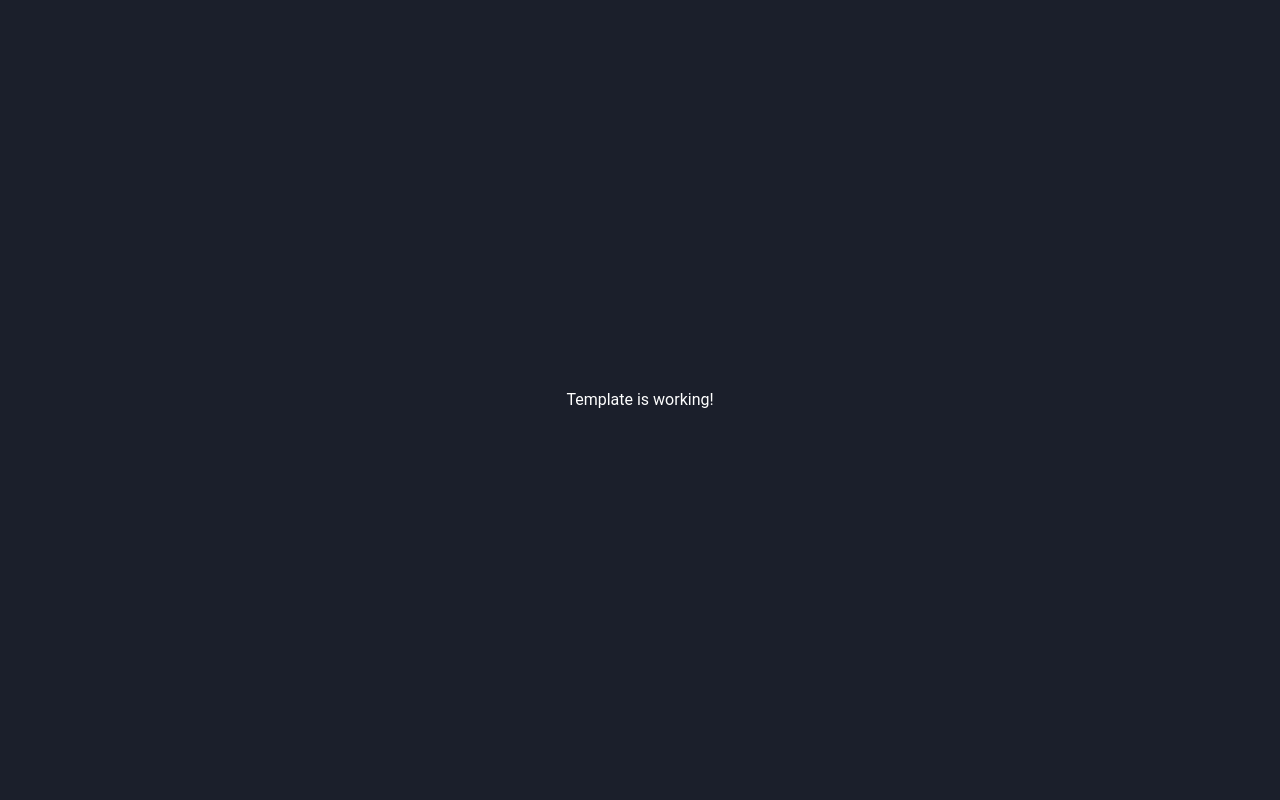
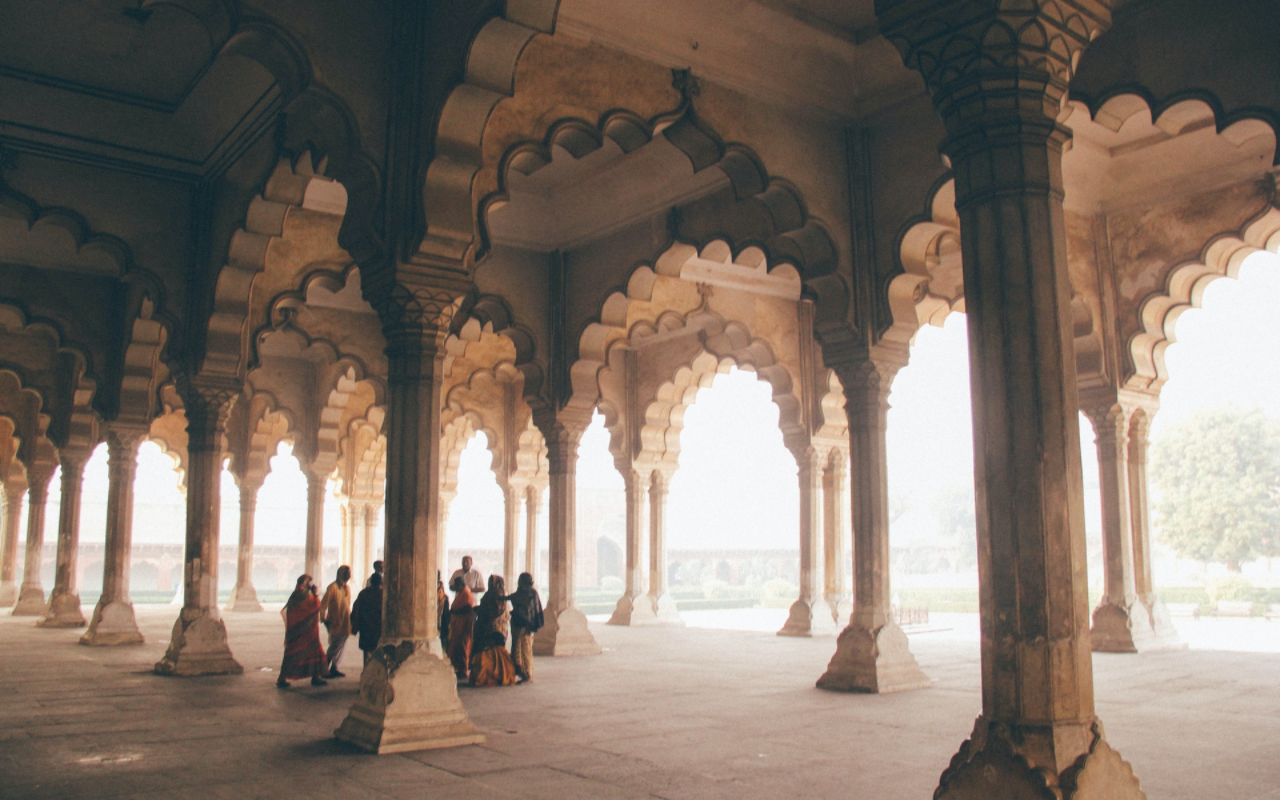
Before and after one commit to kaamosdao/glsl-animation-cases, a Next.js app: page / in a window 1280 px wide. Built offline with nearby package versions, Linux system fonts and the light colour scheme.

Commit message:
Change app: add scene to page

```diff
--- a/app/page.js
+++ b/app/page.js
@@ -1,10 +1,32 @@
+'use client';
+
+import { useEffect, useRef } from 'react';
+
+import Scene from '@/utils/Scene';
+
+import images from '@/data/images';
+
+import vShader from './_shaders/vertex.glsl';
+import fShader from './_shaders/fragment.glsl';
+
 import s from './page.module.scss';
 
 export default function Home() {
+  const scene = useRef(null);
+  const canvas = useRef(null);
+
+  useEffect(() => {
+    scene.current = new Scene(canvas.current, images, { vShader, fShader });
+
+    scene.current.addResize();
+
+    return scene.current.removeResize();
+  }, []);
+
   return (
     <main className={s.main}>
-      <div className={s.description}>
-        <p className={s.text}>Template is working!</p>
+      <div className={s.canvasHolder}>
+        <canvas ref={canvas} />
       </div>
     </main>
   );
--- a/app/page.module.scss
+++ b/app/page.module.scss
@@ -7,7 +7,8 @@
   background-color: var(--main-bg-color);
 }
 
-.description {
+.canvasHolder {
+  @include font(normal, 16px, 142%);
   display: flex;
   flex-direction: column;
   justify-content: center;
@@ -15,7 +16,3 @@
   width: 100vw;
   height: 100vh;
 }
-
-.text {
-  @include font(normal, 16px, 142%);
-}
```
Also changed, not shown: app/_shaders/fragment.glsl (added), app/_shaders/vertex.glsl, shaders/fragment.glsl (deleted).
